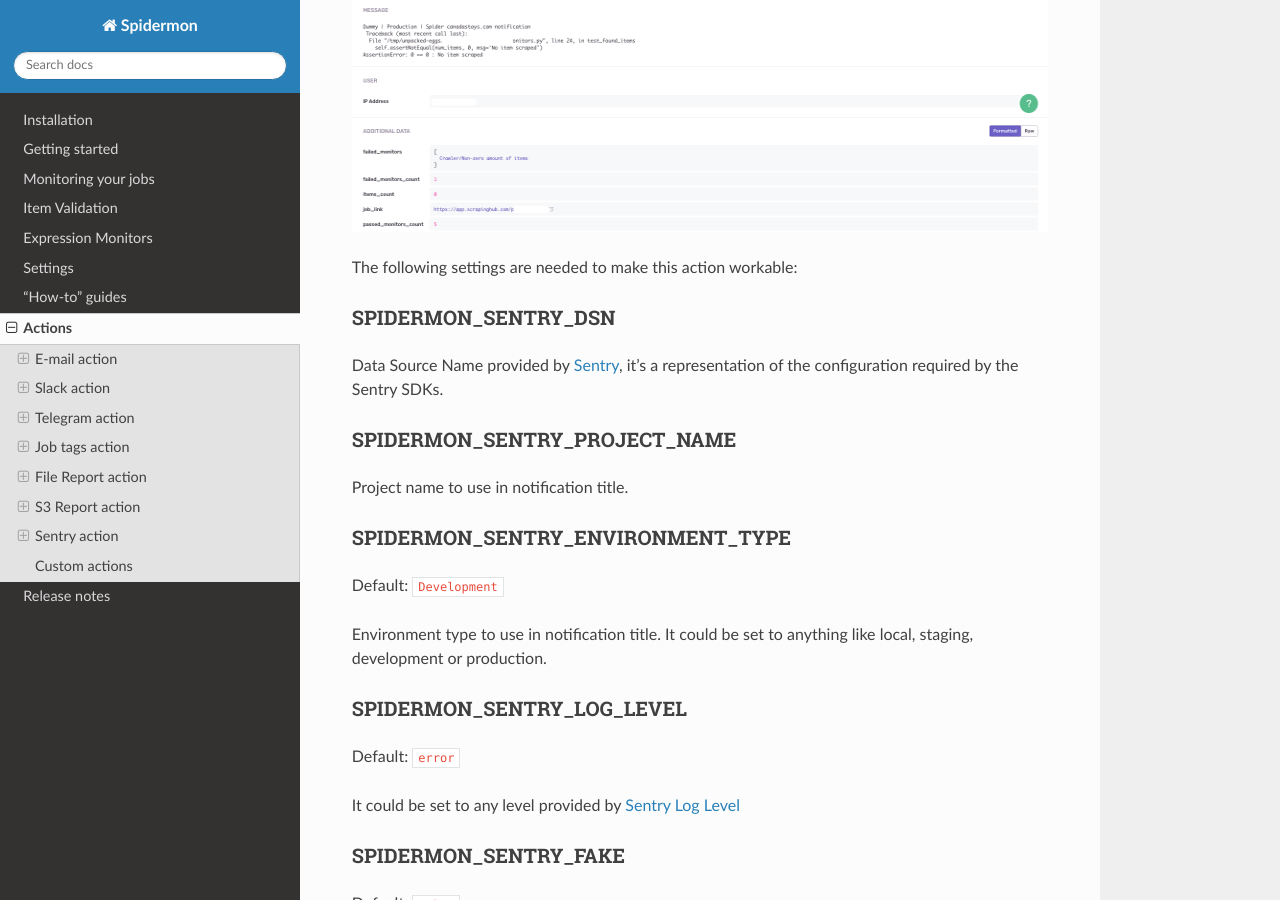
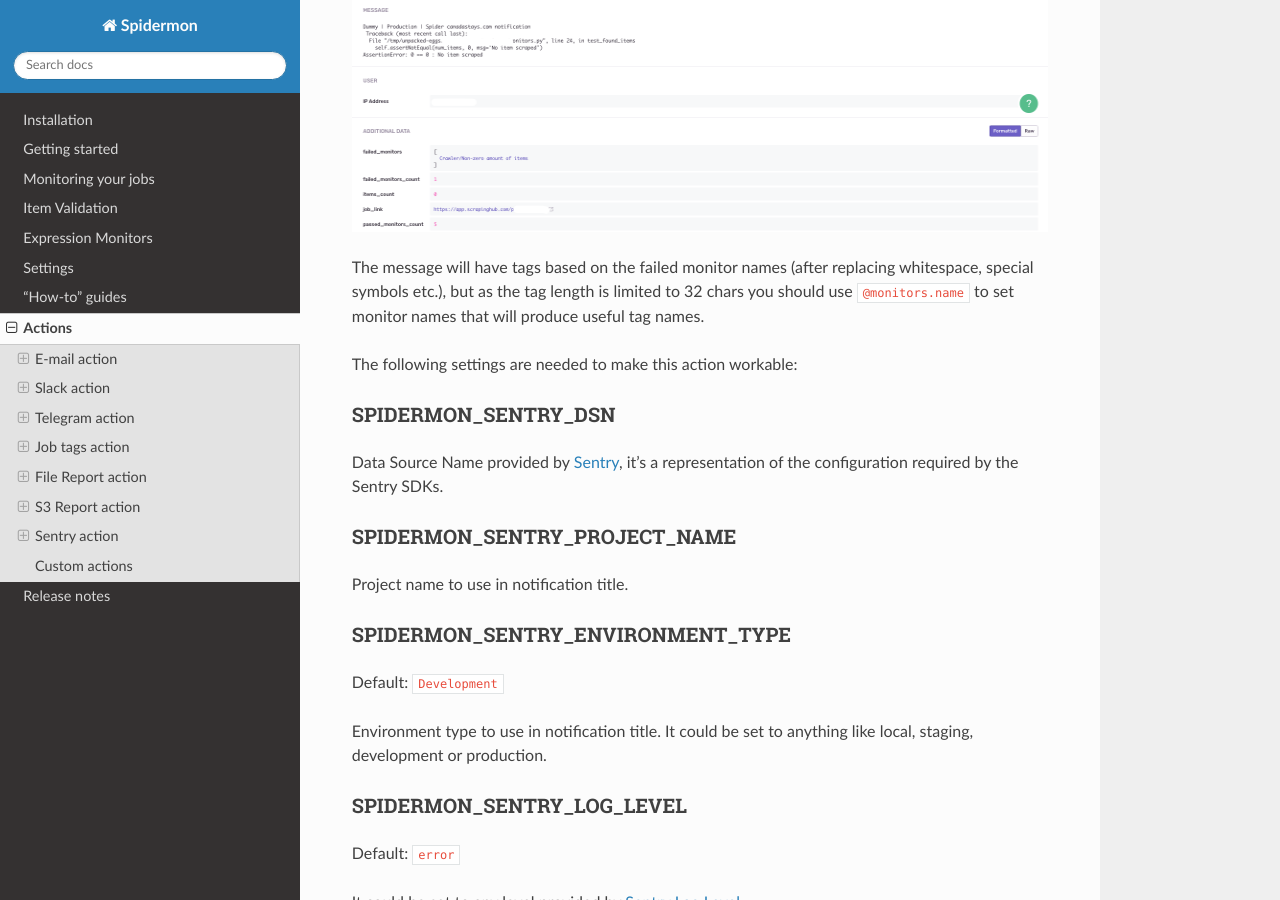
Before and after one commit to scrapinghub/spidermon, a Sphinx documentation site: the page built from docs/source/actions.rst, in a window 1280 px wide and 900 px high, scrolled down 9707 px. Built offline with Sphinx 7.4.7 and the Read the Docs theme 2.0.0, drawn with Linux system fonts in a browser that asks for light colours.

Commit message:
Update the Sentry doc.

```diff
--- a/docs/source/actions.rst
+++ b/docs/source/actions.rst
@@ -595,6 +595,11 @@ A notification on `Sentry`_ will look like the following one:
    :scale: 50 %
    :alt: Sentry Notification
 
+The message will have tags based on the failed monitor names (after replacing
+whitespace, special symbols etc.), but as the tag length is limited to 32 chars
+you should use ``@monitors.name`` to set monitor names that will produce useful
+tag names.
+
 The following settings are needed to make this action workable:
 
 .. _SPIDERMON_SENTRY_DSN:
```
